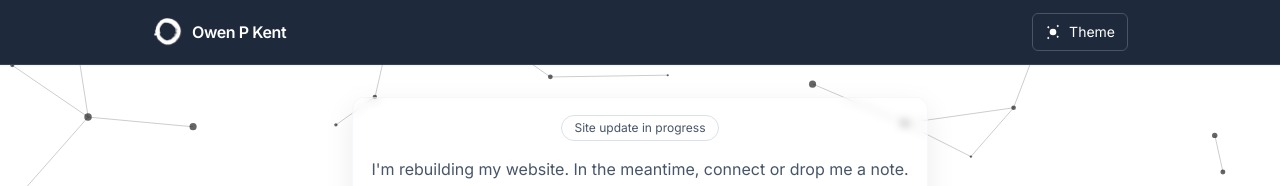
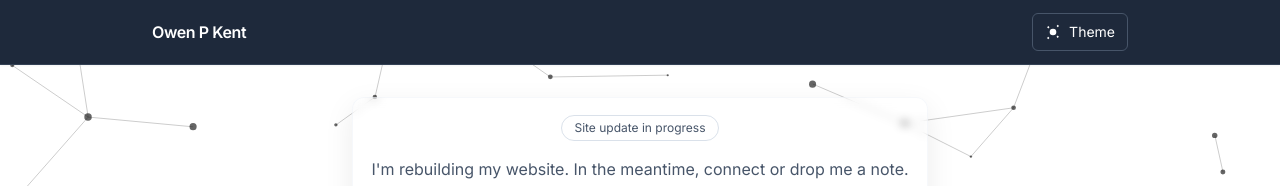
Before and after one commit to owenpkent/owenpkent.com, a website: page index.html in a window 1280 px wide. Shown: the top 186 px of the page. Drawn offline with Linux system fonts and the light colour scheme.

Commit message:
remove logo from header; keep left name and right theme layout

```diff
--- a/index.html
+++ b/index.html
@@ -43,7 +43,7 @@
       <div class="max-w-5xl mx-auto px-4 sm:px-6">
         <div class="flex items-center justify-between h-16">
           <a href="#" class="inline-flex items-center gap-2">
-            <img src="./Enso.png" alt="Owen P Kent logo" class="h-8 w-8 rounded-lg object-cover" width="32" height="32" />
+
             <span class="font-semibold tracking-tight">Owen P Kent</span>
           </a>
           <button id="themeToggle" class="inline-flex items-center gap-2 rounded-md border border-slate-600 px-3 py-2 text-sm text-white hover:bg-slate-800" aria-label="Toggle dark mode">
```
